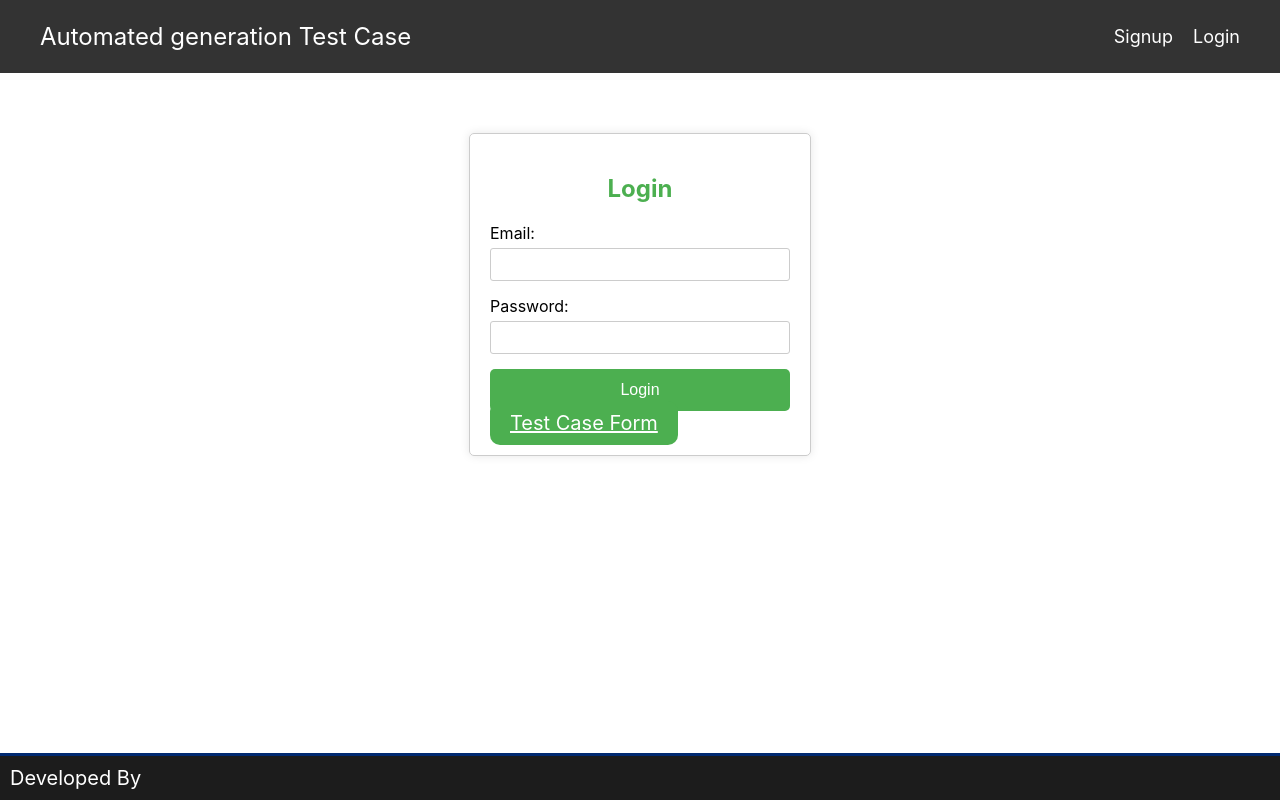
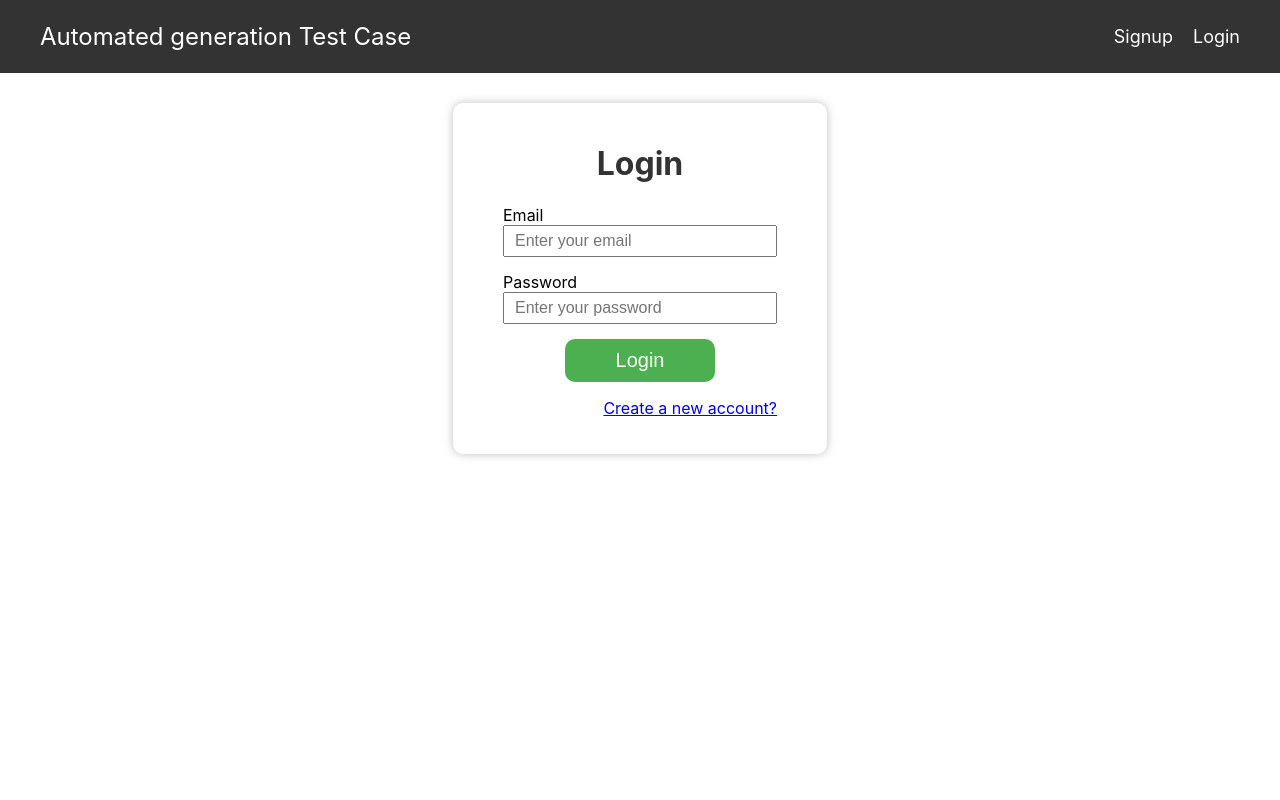
Before and after one commit to sushantbhausahebwalunj/automated-generation-test-case, a React (Create React App) app in the folder client/: page /login in a window 1280 px wide. Built offline with nearby package versions, Linux system fonts and the light colour scheme.

Commit message:
login api integration added

```diff
--- a/client/src/views/Login/Login.css
+++ b/client/src/views/Login/Login.css
@@ -1,43 +1,22 @@
 .login-form {
-  width: 300px;
-  margin-left: auto;
-  margin-right: auto;
-  margin-top: 60px;
-  padding: 20px;
-  border: 1px solid #ccc;
-  border-radius: 5px;
-  box-shadow: 0 0 10px rgba(0, 0, 0, 0.1);
-}
-
-.form-group {
-  margin-bottom: 15px;
-}
-
-label {
-  display: block;
-  margin-bottom: 5px;
-}
-
-input {
-  width: 100%;
-  padding: 8px;
-  box-sizing: border-box;
-  border: 1px solid #ccc;
-  border-radius: 3px;
+  width: fit-content;
+  background-color: #fff;
+  margin: 30px auto;
+  padding: 20px 50px;
+  border-radius: 10px;
+  box-shadow: 0px 0px 10px 0px rgba(0, 0, 0, 0.25);
 }
 
 .login-btn {
   display: block;
-  width: 100%;
-  padding: 12px;
-  background-color: #4caf50;
-  color: #fff;
-  border: none;
-  border-radius: 5px;
-  cursor: pointer;
-  font-size: 16px;
+  margin: 10px auto;
+  width: 150px;
 }
 
-.login-btn:hover {
-  background-color: #45a049;
+.text-center {
+  text-align: center;
 }
+
+.text-right {
+  text-align: right;
+}
--- a/client/src/views/Login/Login.js
+++ b/client/src/views/Login/Login.js
@@ -1,71 +1,79 @@
-import React, { useState } from 'react';
-import './Login.css';
+import React, {useState, useEffect} from 'react'
+import "./Login.css";
+import { Link } from "react-router-dom";
+import axios from "axios";
 import Navbar from '../../components/Navbar/Navbar';
-import Footer from '../../components/Footer/Footer';
-import { Link } from "react-router-dom";
 
-const LoginForm = () => {
-  const [formData, setFormData] = useState({
-    email: '',
-    password: '',
-  });
+function Login() {
+  const [email, setEmail] = useState("");
+  const [password, setPassword] = useState("");
 
-  const handleChange = (e) => {
-    const { name, value } = e.target;
-    setFormData({
-      ...formData,
-      [name]: value,
+  const login = async () =>{
+    const response = await axios.post("/login", {
+      email: email,
+      password: password
     });
-  };
 
-  const handleSubmit = (e) => {
-    e.preventDefault();
-    console.log('Form data submitted:', formData);
-    setFormData({
-      email: '',
-      password: '',
-    });
-  };
+    alert(response?.data?.message);
+
+    if(response?.data?.success){
+      localStorage.setItem("user", JSON.stringify(response?.data?.data));
+      window.location.href = "/testCase";
+    }
+  }
+
+  useEffect(()=>{
+    const storageUser = JSON.parse(localStorage.getItem("user") || '{}');
+
+    if(storageUser?.email){
+      alert("You are already logged in!");
+      window.location.href = "/";
+    }
+
+  }, [])
 
   return (
-    <>
-    <Navbar />
-    <div className="login-form">
-      <h2 className='form-title'>Login</h2>
-      <form onSubmit={handleSubmit}>
-        <div className="form-group">
-          <label htmlFor="email">Email:</label>
-          <input
-            type="email"
+    <div>
+      <Navbar />
+      <form className="login-form">
+        <h1 className='text-center'>Login</h1>
+
+        <div>
+          <label htmlFor="email">Email</label>
+          <input type="email"
+            placeholder="Enter your email"
             id="email"
-            name="email"
-            value={formData.email}
-            onChange={handleChange}
-            required
-          />
+            className="form-control"
+            value={email}
+            onChange={(e) => {
+              setEmail(e.target.value);
+            }} />
         </div>
-        <div className="form-group">
-          <label htmlFor="password">Password:</label>
-          <input
-            type="password"
+
+        <div>
+          <label htmlFor="password">Password</label>
+          <input type="password"
+            placeholder="Enter your password"
             id="password"
-            name="password"
-            value={formData.password}
-            onChange={handleChange}
-            required
-          />
+            className="form-control"
+            value={password}
+            onChange={(e) => {
+              setPassword(e.target.value);
+            }} />
         </div>
-        <button type="button" className="login-btn">
+
+        <button type="button" className="btn login-btn"
+          onClick={login} >
           Login
         </button>
-        <Link to='/testCase' className='btn'>
-           Test Case Form
-          </Link>
+
+        <p className="text-right">
+          <Link to="/signup">Create a new account?</Link>
+        </p>
+
       </form>
     </div>
-    <Footer />
-    </>
-  );
-};
+  )
+}
 
-export default LoginForm;
+export default Login
--- a/client/src/views/Signup/Signup.js
+++ b/client/src/views/Signup/Signup.js
@@ -68,7 +68,7 @@ function Signup() {
           <input type="text"
             placeholder="Enter your name"
             id="name"
-            className="form-group"
+            className="form-control"
             value={name}
             onChange={(e) => {
               setName(e.target.value);
```
